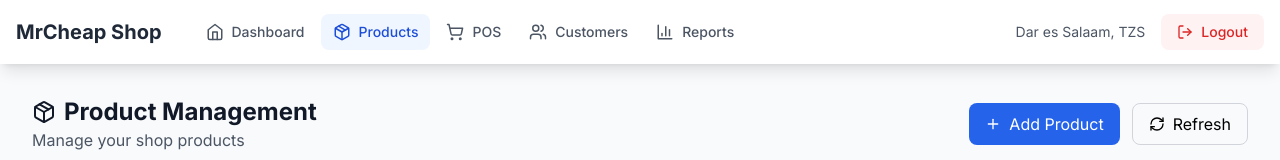
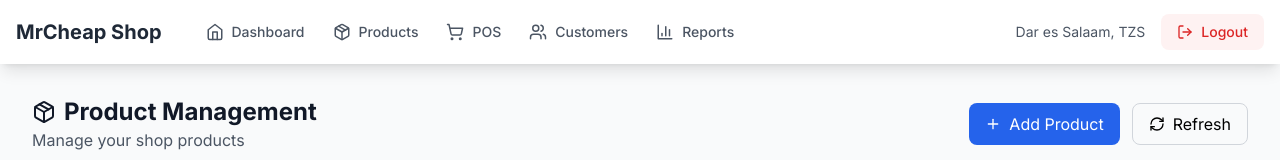
Before and after one commit to johnlaura430-crypto/mrcheap-shop, a Next.js app: page /products in a window 1280 px wide. Shown: the top 160 px of the page. Built offline with nearby package versions, Linux system fonts and the light colour scheme; no server answers; the database is empty.

Commit message:
Update Navigation.tsx

```diff
--- a/app/components/Navigation.tsx
+++ b/app/components/Navigation.tsx
@@ -7,9 +7,10 @@ export function Navigation() {
   const router = useRouter();
   const pathname = usePathname();
 
+
 const navItems = [
   { label: 'Dashboard', icon: Home, href: '/dashboard' },
-    { label: 'Products', icon: Package, href: '/products' },
+  { label: 'Products', icon: Package, href: '/products-new' }, // ← CHANGE THIS!
   { label: 'POS', icon: ShoppingCart, href: '/pos' },
   { label: 'Customers', icon: Users, href: '/customers' },
   { label: 'Reports', icon: BarChart3, href: '/reports' },
```
Lines whose indentation alone changed are shown as unchanged.
